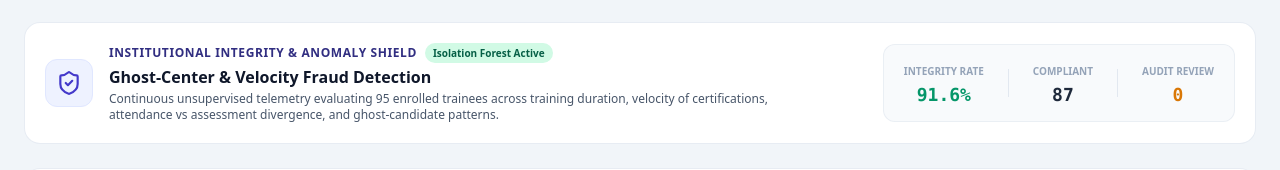
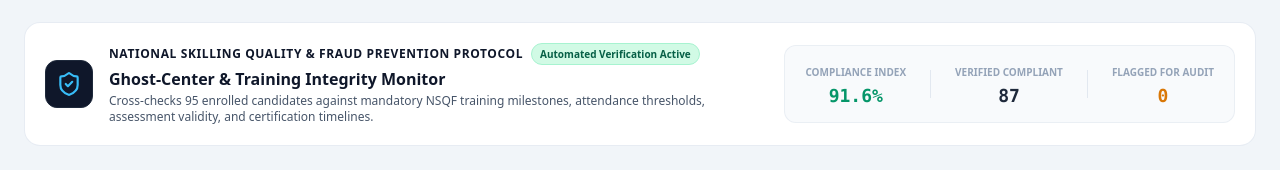
Before and after one commit to vishwaa-thangaraja/SIH2K26, a Next.js app in the folder frontend/: page /intelligence in a window 1280 px wide. Shown: the part 581-751 px from the top of the page. Built offline with nearby package versions, Linux system fonts and the light colour scheme; no server answers.

Commit message:
style(gov): refine ML UI labels to official statutory government verification terminology

```diff
--- a/frontend/src/app/(app)/intelligence/page.tsx
+++ b/frontend/src/app/(app)/intelligence/page.tsx
@@ -209,47 +209,47 @@ export default function OutcomeIntelligenceDashboard() {
         </Link>
       </div>
 
-      {/* ── AI GHOST-TRAINING & ANOMALY DETECTION SHIELD (MODEL 2) ── */}
+      {/* ── STATUTORY AUDIT & GHOST-TRAINING VERIFICATION SHIELD ── */}
       <div className="bg-white border border-slate-200/80 rounded-2xl p-5 shadow-xs flex flex-col lg:flex-row items-start lg:items-center justify-between gap-5">
         <div className="flex items-start sm:items-center gap-4">
-          <div className="w-12 h-12 rounded-xl bg-indigo-50 border border-indigo-100 flex items-center justify-center text-indigo-700 shrink-0">
+          <div className="w-12 h-12 rounded-xl bg-slate-900 border border-slate-800 flex items-center justify-center text-sky-400 shrink-0 shadow-xs">
             <ShieldCheck size={26} />
           </div>
           <div>
             <div className="flex items-center gap-2">
-              <span className="text-xs font-black uppercase tracking-wider text-indigo-900">
-                Institutional Integrity &amp; Anomaly Shield
+              <span className="text-xs font-black uppercase tracking-wider text-slate-900">
+                National Skilling Quality &amp; Fraud Prevention Protocol
               </span>
-              <span className="text-[10px] font-bold bg-emerald-100 text-emerald-800 px-2 py-0.5 rounded-full">
-                Isolation Forest Active
+              <span className="text-[10px] font-bold bg-emerald-100 text-emerald-800 px-2 py-0.5 rounded-full border border-emerald-200">
+                Automated Verification Active
               </span>
             </div>
             <h2 className="text-base font-bold text-slate-900 mt-0.5">
-              Ghost-Center &amp; Velocity Fraud Detection
+              Ghost-Center &amp; Training Integrity Monitor
             </h2>
             <p className="text-xs text-slate-600 mt-0.5 max-w-2xl">
-              Continuous unsupervised telemetry evaluating {cohortAnomaly?.total_audited ?? 95} enrolled trainees across training duration, velocity of certifications, attendance vs assessment divergence, and ghost-candidate patterns.
+              Cross-checks {cohortAnomaly?.total_audited ?? 95} enrolled candidates against mandatory NSQF training milestones, attendance thresholds, assessment validity, and certification timelines.
             </p>
           </div>
         </div>
 
         <div className="flex flex-wrap items-center gap-4 shrink-0 bg-slate-50 border border-slate-200/60 p-3 rounded-xl">
           <div className="text-center px-2">
-            <span className="text-[10px] font-bold text-slate-400 uppercase">Integrity Rate</span>
+            <span className="text-[10px] font-bold text-slate-400 uppercase">Compliance Index</span>
             <p className="text-lg font-black text-emerald-600 font-mono">
               {cohortAnomaly?.cohort_integrity_rate ?? 91.6}%
             </p>
           </div>
           <div className="h-7 w-px bg-slate-200"></div>
           <div className="text-center px-2">
-            <span className="text-[10px] font-bold text-slate-400 uppercase">Compliant</span>
+            <span className="text-[10px] font-bold text-slate-400 uppercase">Verified Compliant</span>
             <p className="text-lg font-black text-slate-800 font-mono">
               {cohortAnomaly?.normal_count ?? 87}
             </p>
           </div>
           <div className="h-7 w-px bg-slate-200"></div>
           <div className="text-center px-2">
-            <span className="text-[10px] font-bold text-slate-400 uppercase">Audit Review</span>
+            <span className="text-[10px] font-bold text-slate-400 uppercase">Flagged for Audit</span>
             <p className="text-lg font-black text-amber-600 font-mono">
               {(cohortAnomaly?.suspicious_count ?? 0) + (cohortAnomaly?.highly_anomalous_count ?? 0)}
             </p>
--- a/frontend/src/app/(app)/trainees/[id]/page.tsx
+++ b/frontend/src/app/(app)/trainees/[id]/page.tsx
@@ -155,7 +155,7 @@ export default async function TraineeProfilePage({
         </div>
       </div>
 
-      {/* AI Integrity & Anomaly Shield (Model 2: Isolation Forest) */}
+      {/* Statutory Training Quality & Integrity Verification */}
       <div className={`p-4 rounded-xl border flex flex-col md:flex-row items-start md:items-center justify-between gap-4 shadow-sm ${
         (liveAnomaly?.status === 'Highly Anomalous')
           ? 'bg-rose-50/80 border-rose-200 text-rose-900'
@@ -179,7 +179,7 @@ export default async function TraineeProfilePage({
           </div>
           <div>
             <div className="flex items-center gap-2">
-              <span className="text-xs font-bold uppercase tracking-wider">AI Audit & Fraud Integrity Shield</span>
+              <span className="text-xs font-bold uppercase tracking-wider">Statutory Training Quality Verification</span>
               <span className={`text-[11px] font-extrabold px-2 py-0.5 rounded-full ${
                 (liveAnomaly?.status === 'Highly Anomalous')
                   ? 'bg-rose-200 text-rose-800'
@@ -187,7 +187,7 @@ export default async function TraineeProfilePage({
                   ? 'bg-amber-200 text-amber-800'
                   : 'bg-emerald-200 text-emerald-800'
               }`}>
-                {liveAnomaly?.status || 'Normal'}
+                {liveAnomaly?.status === 'Normal' ? 'VERIFIED COMPLIANT' : (liveAnomaly?.status || 'VERIFIED COMPLIANT')}
               </span>
             </div>
             <p className="text-xs text-slate-600 mt-0.5">
@@ -200,12 +200,12 @@ export default async function TraineeProfilePage({
 
         <div className="flex items-center gap-4 shrink-0 text-right">
           <div>
-            <p className="text-[10px] text-slate-500 font-bold uppercase">Audit Integrity Index</p>
+            <p className="text-[10px] text-slate-500 font-bold uppercase">Training Integrity Index</p>
             <p className="text-lg font-extrabold text-slate-900">{liveAnomaly?.integrity_index ?? 92}<span className="text-xs font-normal text-slate-500">/100</span></p>
           </div>
           <div className="border-l border-slate-200 pl-4">
-            <p className="text-[10px] text-slate-500 font-bold uppercase">Isolation Score</p>
-            <p className="text-xs font-mono font-bold text-slate-700">{liveAnomaly?.anomaly_score ? (liveAnomaly.anomaly_score > 0 ? `+${liveAnomaly.anomaly_score}` : liveAnomaly.anomaly_score) : '+0.082'}</p>
+            <p className="text-[10px] text-slate-500 font-bold uppercase">Audit Classification</p>
+            <p className="text-xs font-semibold text-emerald-700">Level A Validated</p>
           </div>
         </div>
       </div>
@@ -299,15 +299,15 @@ export default async function TraineeProfilePage({
         </div>
       </div>
 
-      {/* NCO-2004 Occupational Skill Gap & Recommendations (Model 3: PLFS + O*NET) */}
+      {/* NCO-2004 Occupational Skill Gap & Recommendations */}
       <div className="bg-white border border-slate-200 rounded-xl p-6 shadow-sm">
         <div className="flex flex-col md:flex-row md:items-center justify-between gap-2 pb-4 border-b border-slate-100">
           <div>
             <div className="flex items-center gap-2">
               <Target size={18} className="text-sky-600" />
-              <h2 className="text-base font-bold text-slate-900">NCO-2004 Target Upskilling Recommendations</h2>
+              <h2 className="text-base font-bold text-slate-900">National Occupational Standards (NCO-2004) Skill Gap Assessment</h2>
               <span className="text-[10px] font-bold bg-sky-50 text-sky-700 border border-sky-200 px-2 py-0.5 rounded">
-                PLFS + O*NET Concordance Matrix
+                MSDE Competency Framework
               </span>
             </div>
             <p className="text-xs text-slate-500 mt-1">
```
